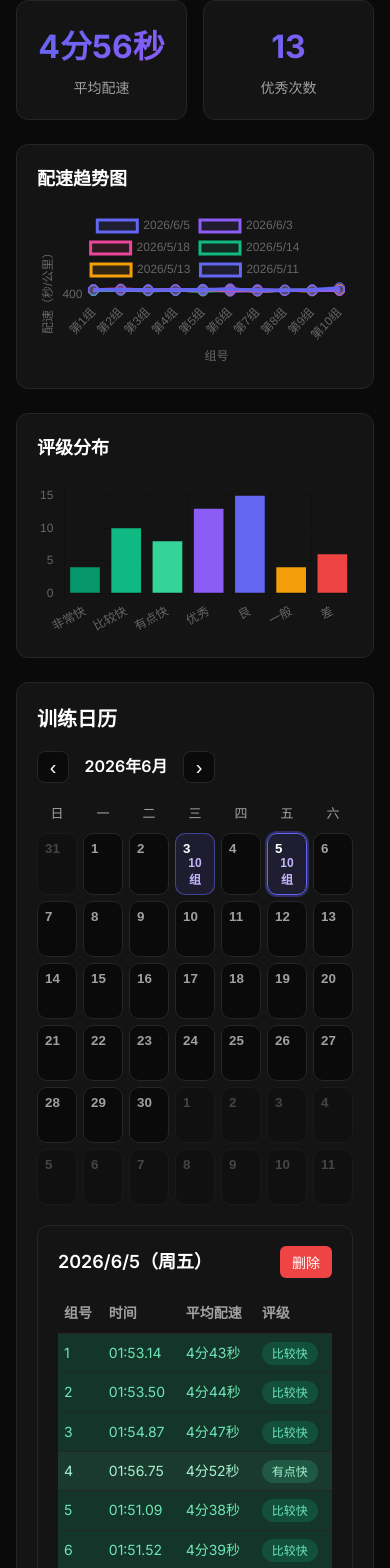
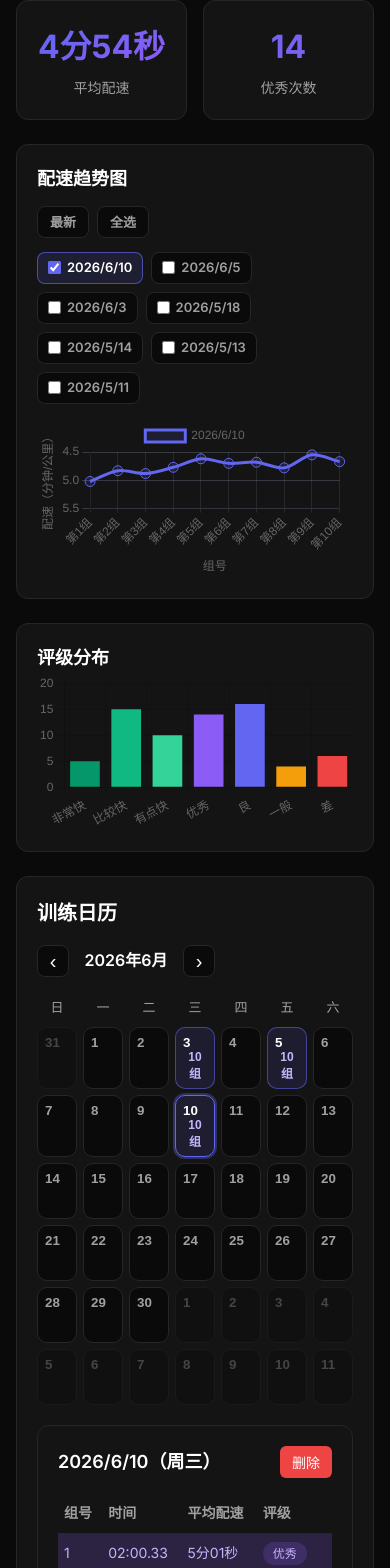
Before and after one commit to zentrix566/zentrix566.github.io, a Vue app: page /interval-training in a window 390 px wide. Shown: the part 432-2000 px from the top of the page. Built offline with nearby package versions, Linux system fonts and the light colour scheme.

Commit message:
Improve interval training trend chart

```diff
--- a/src/views/IntervalTraining.vue
+++ b/src/views/IntervalTraining.vue
@@ -41,7 +41,28 @@
 
     <!-- 图表区域 -->
     <div class="chart-container">
-      <h3>配速趋势图</h3>
+      <div class="chart-header">
+        <h3>配速趋势图</h3>
+        <div class="chart-actions">
+          <button @click="selectLatestChartSession" class="chart-action-btn">最新</button>
+          <button @click="selectAllChartSessions" class="chart-action-btn">全选</button>
+        </div>
+      </div>
+      <div class="chart-date-options" aria-label="选择趋势图日期">
+        <label
+          v-for="option in chartDateOptions"
+          :key="option.key"
+          class="chart-date-option"
+          :class="{ 'is-active': chartSelectedDateKeys.includes(option.key) }"
+        >
+          <input
+            type="checkbox"
+            :checked="chartSelectedDateKeys.includes(option.key)"
+            @change="toggleChartSession(option.key)"
+          >
+          <span>{{ option.label }}</span>
+        </label>
+      </div>
       <canvas ref="chartRef"></canvas>
     </div>
 
@@ -182,6 +203,7 @@ const gistToken = ref(sessionStorage.getItem('gist_token') || '')
 const gistId = ref(localStorage.getItem('gist_id') || '')
 const syncStatus = ref('')
 const selectedDateKey = ref('')
+const chartSelectedDateKeys = ref([])
 const calendarCursor = ref(new Date())
 let chartInstance = null
 let ratingChartInstance = null
@@ -278,11 +300,26 @@ const initialData = [
       { time: '01:54.54', pace: '4分46秒' },
       { time: '01:36.14', pace: '4分00秒' }
     ]
+  },
+  {
+    date: '2026/6/10（周三）',
+    laps: [
+      { time: '02:00.33', pace: '5分01秒' },
+      { time: '01:56.09', pace: '4分50秒' },
+      { time: '01:57.07', pace: '4分53秒' },
+      { time: '01:55.61', pace: '4分46秒' },
+      { time: '01:50.64', pace: '4分37秒' },
+      { time: '01:52.88', pace: '4分42秒' },
+      { time: '01:52.42', pace: '4分41秒' },
+      { time: '01:54.95', pace: '4分47秒' },
+      { time: '01:49.29', pace: '4分33秒' },
+      { time: '01:52.16', pace: '4分40秒' }
+    ]
   }
 ]
 
-const DATA_VERSION = 'v7'
-const PREVIOUS_DATA_VERSION = 'v6'
+const DATA_VERSION = 'v8'
+const PREVIOUS_DATA_VERSION = 'v7'
 const INTERVAL_DISTANCE_KM = 0.4
 const trainingSessions = ref([])
 
@@ -339,6 +376,18 @@ const selectedSession = computed(() => {
   return sessionMap.value.get(selectedDateKey.value)
 })
 
+const chartDateOptions = computed(() => {
+  return trainingSessions.value.map(session => ({
+    key: getSessionDateKey(session),
+    label: session.date.split('（')[0]
+  }))
+})
+
+const chartSelectedSessions = computed(() => {
+  const selectedKeys = new Set(chartSelectedDateKeys.value)
+  return trainingSessions.value.filter(session => selectedKeys.has(getSessionDateKey(session)))
+})
+
 const calendarTitle = computed(() => {
   const date = calendarCursor.value
   return `${date.getFullYear()}年${date.getMonth() + 1}月`
@@ -378,6 +427,35 @@ const syncSelectedSession = () => {
     calendarCursor.value = new Date(latestSession.date.getFullYear(), latestSession.date.getMonth(), 1)
   } else {
     selectedDateKey.value = ''
+  }
+}
+
+const syncChartSelection = () => {
+  const availableKeys = new Set(trainingSessions.value.map(getSessionDateKey))
+  chartSelectedDateKeys.value = chartSelectedDateKeys.value.filter(key => availableKeys.has(key))
+
+  if (chartSelectedDateKeys.value.length === 0 && trainingSessions.value.length > 0) {
+    chartSelectedDateKeys.value = [getSessionDateKey(trainingSessions.value[0])]
+  }
+}
+
+const selectLatestChartSession = () => {
+  if (trainingSessions.value.length === 0) {
+    chartSelectedDateKeys.value = []
+    return
+  }
+  chartSelectedDateKeys.value = [getSessionDateKey(trainingSessions.value[0])]
+}
+
+const selectAllChartSessions = () => {
+  chartSelectedDateKeys.value = trainingSessions.value.map(getSessionDateKey)
+}
+
+const toggleChartSession = (dateKey) => {
+  if (chartSelectedDateKeys.value.includes(dateKey)) {
+    chartSelectedDateKeys.value = chartSelectedDateKeys.value.filter(key => key !== dateKey)
+  } else {
+    chartSelectedDateKeys.value = [...chartSelectedDateKeys.value, dateKey]
   }
 }
 
@@ -548,7 +626,12 @@ const loadFromLocalStorage = () => {
 watch(trainingSessions, () => {
   saveToLocalStorage()
   syncSelectedSession()
+  syncChartSelection()
 }, { deep: true })
+
+watch(chartSelectedDateKeys, () => {
+  updateCharts()
+})
 
 const parseLapLine = (line) => {
   const match = line.match(/^(\d{2}:\d{2}\.\d{2})(?:\s+(\d+分\d{1,2}(?:秒)?))?$/)
@@ -587,6 +670,7 @@ const addSession = () => {
   trainingSessions.value.push(newSessionData)
   const newDate = parseSessionDate(newSessionData.date)
   selectedDateKey.value = getSessionDateKey(newSessionData)
+  chartSelectedDateKeys.value = [getSessionDateKey(newSessionData)]
   if (newDate) {
     calendarCursor.value = new Date(newDate.getFullYear(), newDate.getMonth(), 1)
   }
@@ -606,6 +690,7 @@ const deleteSession = (date) => {
   if (confirm('确定要删除这条训练记录吗？')) {
     trainingSessions.value = trainingSessions.value.filter(s => s.date !== date)
     syncSelectedSession()
+    syncChartSelection()
     updateCharts()
   }
 }
@@ -669,6 +754,7 @@ const pullFromGist = async () => {
     const rawData = JSON.parse(fileContent)
     trainingSessions.value = normalizeSessions(rawData)
     syncSelectedSession()
+    syncChartSelection()
     updateCharts()
     syncStatus.value = '✅ 拉取成功！'
     setTimeout(() => { syncStatus.value = '' }, 2000)
@@ -700,6 +786,7 @@ const importData = (event) => {
       const data = JSON.parse(e.target.result)
       trainingSessions.value = normalizeSessions(data)
       syncSelectedSession()
+      syncChartSelection()
       alert('导入成功！')
       updateCharts()
     } catch (err) {
@@ -718,11 +805,12 @@ const updateCharts = () => {
   if (chartInstance) chartInstance.destroy()
   if (ratingChartInstance) ratingChartInstance.destroy()
 
-  // 配速趋势图 - 按训练分组显示
+  // 配速趋势图 - 按选择的训练日期显示
   const colors = ['#6366f1', '#8b5cf6', '#ec4899', '#10b981', '#f59e0b']
-  const datasets = trainingSessions.value.map((session, idx) => ({
+  const trendSessions = chartSelectedSessions.value
+  const datasets = trendSessions.map((session, idx) => ({
     label: session.date.split('（')[0],
-    data: session.laps.map(lap => lap.paceSeconds),
+    data: session.laps.map(lap => Number((lap.paceSeconds / 60).toFixed(2))),
     borderColor: colors[idx % colors.length],
     backgroundColor: colors[idx % colors.length] + '20',
     tension: 0.3,
@@ -731,8 +819,8 @@ const updateCharts = () => {
   }))
 
   // 每组作为X轴标签
-  const maxLaps = trainingSessions.value.length
-    ? Math.max(...trainingSessions.value.map(s => s.laps.length))
+  const maxLaps = trendSessions.length
+    ? Math.max(...trendSessions.map(s => s.laps.length))
     : 0
   const xLabels = Array.from({ length: maxLaps }, (_, i) => `第${i + 1}组`)
 
@@ -747,38 +835,42 @@ const updateCharts = () => {
       plugins: {
         legend: {
           position: 'top',
-          onClick: function(e, legendItem, legend) {
-            const index = legendItem.datasetIndex
-            const ci = legend.chart
-            const meta = ci.getDatasetMeta(index)
-            meta.hidden = meta.hidden === null ? !ci.data.datasets[index].hidden : null
-            ci.update()
-          }
+          onClick: () => {}
         },
         tooltip: {
           callbacks: {
             label: function(context) {
-              const seconds = context.raw
+              const seconds = context.raw * 60
               return `${context.dataset.label}: ${secondsToPace(seconds)}/km`
+            },
+            title: function(context) {
+              const rawValue = context[0]?.raw
+              return rawValue ? `${context[0].label} · ${rawValue.toFixed(2)} 分/km` : context[0]?.label
             }
           }
         }
       },
-      onClick: function(e, elements) {
-        if (elements.length > 0) {
-          const index = elements[0].datasetIndex
-          const meta = this.getDatasetMeta(index)
-          meta.hidden = meta.hidden === null ? !this.data.datasets[index].hidden : null
-          this.update()
-        }
-      },
       scales: {
         y: {
-          title: { display: true, text: '配速（秒/公里）' },
-          reverse: true
+          title: { display: true, text: '配速（分钟/公里）' },
+          reverse: true,
+          grid: {
+            color: 'rgba(148, 163, 184, 0.28)',
+            lineWidth: 1
+          },
+          ticks: {
+            callback: function(value) {
+              return `${Number(value).toFixed(1)}`
+            }
+          }
         },
         x: {
-          title: { display: true, text: '组号' }
+          title: { display: true, text: '组号' },
+          grid: {
+            color: 'rgba(148, 163, 184, 0.14)',
+            lineWidth: 1,
+            tickLength: 4
+          }
         }
       }
     }
@@ -830,6 +922,7 @@ const updateCharts = () => {
 onMounted(() => {
   loadFromLocalStorage()
   syncSelectedSession()
+  syncChartSelection()
   // 等待 DOM 更新后再渲染图表
   setTimeout(updateCharts, 100)
 })
@@ -936,9 +1029,66 @@ onBeforeUnmount(() => {
   margin-bottom: 24px;
 }
 
+.chart-header {
+  display: flex;
+  justify-content: space-between;
+  align-items: center;
+  gap: 12px;
+  margin-bottom: 14px;
+}
+
 .chart-container h3 {
+  font-size: 1.125rem;
+}
+
+.chart-actions,
+.chart-date-options {
+  display: flex;
+  flex-wrap: wrap;
+  gap: 8px;
+}
+
+.chart-action-btn,
+.chart-date-option {
+  min-height: 32px;
+  border: 1px solid var(--border);
+  border-radius: 8px;
+  background: var(--bg-primary);
+  color: var(--text-secondary);
+  font-size: 0.8125rem;
+  font-weight: 600;
+}
+
+.chart-action-btn {
+  padding: 0 12px;
+  cursor: pointer;
+}
+
+.chart-action-btn:hover {
+  color: var(--text-primary);
+  border-color: var(--accent);
+}
+
+.chart-date-options {
   margin-bottom: 16px;
-  font-size: 1.125rem;
+}
+
+.chart-date-option {
+  display: inline-flex;
+  align-items: center;
+  gap: 6px;
+  padding: 0 10px;
+  cursor: pointer;
+}
+
+.chart-date-option input {
+  accent-color: var(--accent);
+}
+
+.chart-date-option.is-active {
+  color: var(--text-primary);
+  border-color: rgba(99, 102, 241, 0.65);
+  background: rgba(99, 102, 241, 0.14);
 }
 
 .session-card {
@@ -1268,6 +1418,11 @@ onBeforeUnmount(() => {
     grid-template-columns: repeat(2, 1fr);
   }
 
+  .chart-header {
+    align-items: flex-start;
+    flex-direction: column;
+  }
+
   .calendar-header {
     align-items: flex-start;
     flex-direction: column;
```
